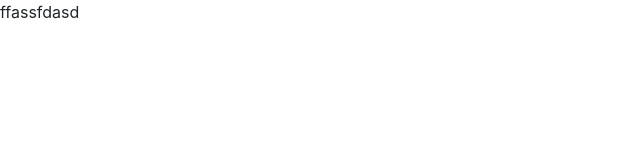
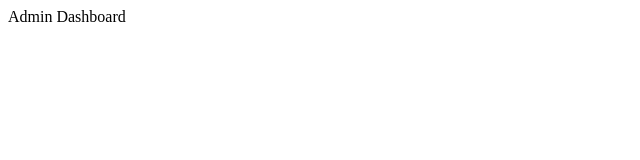
Before and after one commit to Thanh-Bao/Shop_Cay_Canh, a React (Create React App) app in the folder BonsaiShop/ClientApp/: page /quantri/trangchu in a window 1280 px wide. Shown: the top 160 px of the page, without its empty margins (0-640 px from the left). Built offline with nearby package versions, Linux system fonts and the light colour scheme.

Commit message:
Routing App

```diff
--- a/BonsaiShop/ClientApp/package.json
+++ b/BonsaiShop/ClientApp/package.json
@@ -14,7 +14,7 @@
     "react-dom": "16.11.0",
     "react-redux": "^7.2.3",
     "react-router": "5.1.2",
-    "react-router-dom": "5.1.2",
+    "react-router-dom": "^5.1.2",
     "react-scripts": "^3.4.4",
     "reactstrap": "8.1.1",
     "redux": "^4.0.5",
--- a/BonsaiShop/ClientApp/src/App.js
+++ b/BonsaiShop/ClientApp/src/App.js
@@ -1,13 +1,21 @@
 import React, { Component } from 'react';
 import { connect } from 'react-redux';
+import { BrowserRouter as Router, Link, Route, Switch } from 'react-router-dom';
+
+import CustomerRouter from './components/Router/CustomerRouter';
+import AdminRouter from './components/Router/AdminRouter'
+import Unauthorized from './components/Utility/Unauthorized';
+
+
+
 class App extends Component {
     render() {
         return (
-            <div>
-                <div>ffassfdasd
-                    {console.log(this.props.kkk)}
-                </div>
-            </div>
+            <Router>
+                <Route exact path="/KhongCoQuyenTruyCap" component={Unauthorized} />
+                <CustomerRouter />
+                <AdminRouter />
+            </Router>
         );
     }
 }
--- /dev/null
+++ b/BonsaiShop/ClientApp/src/components/Admin/Dashboard.js
@@ -0,0 +1,13 @@
+import React, { Component } from 'react';
+
+class Dashboard extends Component {
+    render() {
+        return (
+            <div>
+                Admin Dashboard
+            </div>
+        );
+    }
+}
+
+export default Dashboard;
--- /dev/null
+++ b/BonsaiShop/ClientApp/src/components/Admin/UsersManagement.js
@@ -0,0 +1,13 @@
+import React, { Component } from 'react';
+
+class UsersManagement extends Component {
+    render() {
+        return (
+            <div>
+                Admin : User Management
+            </div>
+        );
+    }
+}
+
+export default UsersManagement;
--- /dev/null
+++ b/BonsaiShop/ClientApp/src/components/Customer/Home.js
@@ -0,0 +1,13 @@
+import React, { Component } from 'react';
+
+class Home extends Component {
+    render() {
+        return (
+            <div>
+                Customer Home
+            </div>
+        );
+    }
+}
+
+export default Home;
--- /dev/null
+++ b/BonsaiShop/ClientApp/src/components/Customer/ProductDetail.js
@@ -0,0 +1,13 @@
+import React, { Component } from 'react';
+
+class ProductDetail extends Component {
+    render() {
+        return (
+            <div>
+                Customer : Product Detail
+            </div>
+        );
+    }
+}
+
+export default ProductDetail;
--- /dev/null
+++ b/BonsaiShop/ClientApp/src/components/Router/AdminRouter.js
@@ -0,0 +1,21 @@
+import React, { Component } from 'react';
+import { BrowserRouter as Router, Link, Route, Switch } from 'react-router-dom';
+
+import Dashboard from '../Admin/Dashboard';
+import UserManagement from '../Admin/UsersManagement';
+import ProtectedRoute from './ProtectedRoute';
+import NoMatch from '../Utility/PageNotFound';
+
+class AdminRouter extends Component {
+    render() {
+        return (
+            <Switch>
+                <ProtectedRoute  path="/quantri/trangchu" component={Dashboard} isAuth={true} />
+                <ProtectedRoute  path="/quantri/quanlynguoidung" component={UserManagement} isAuth={false} />
+                <Route exact component={NoMatch} />
+            </Switch>
+        );
+    }
+}
+
+export default AdminRouter;
--- /dev/null
+++ b/BonsaiShop/ClientApp/src/components/Router/CustomerRouter.js
@@ -0,0 +1,18 @@
+import React, { Component } from 'react';
+import { BrowserRouter as Router, Link, Route, Switch } from 'react-router-dom';
+
+import Home from '../Customer/Home';
+import ProductDetail from '../Customer/ProductDetail';
+
+class CustomerRouter extends Component {
+    render() {
+        return (
+            <Switch>
+                <Route exact path="/" component={Home} />
+                <Route exact path="/productDetail" component={ProductDetail} />
+            </Switch>
+        );
+    }
+}
+
+export default CustomerRouter;
--- /dev/null
+++ b/BonsaiShop/ClientApp/src/components/Router/ProtectedRoute.js
@@ -0,0 +1,18 @@
+import React from 'react';
+import { Route, Redirect } from 'react-router-dom';
+
+
+
+function ProtectedRoute({ isAuth: isAuth, component: Component, ...rest }) {
+    return (
+        <Route exact {...rest} render={(props) => {
+            if (isAuth) {
+                return <Component />
+            } else {
+                return <Redirect to={{ pathname: '/KhongCoQuyenTruyCap', state: { from: props.location } }} />
+            }
+        }} />
+    )
+}
+
+export default ProtectedRoute
--- /dev/null
+++ b/BonsaiShop/ClientApp/src/components/Utility/PageNotFound.js
@@ -0,0 +1,13 @@
+import React, { Component } from 'react';
+
+class PageNotFound extends Component {
+    render() {
+        return (
+            <div>
+                404
+            </div>
+        );
+    }
+}
+
+export default PageNotFound;
--- /dev/null
+++ b/BonsaiShop/ClientApp/src/components/Utility/Unauthorized.js
@@ -0,0 +1,13 @@
+import React, { Component } from 'react';
+
+class Unauthorized extends Component {
+    render() {
+        return (
+            <div>
+                KHÔNG CÓ QUYỀN TRUY CẬP
+            </div>
+        );
+    }
+}
+
+export default Unauthorized;
--- a/BonsaiShop/ClientApp/src/index.js
+++ b/BonsaiShop/ClientApp/src/index.js
@@ -1,4 +1,4 @@
-import 'bootstrap/dist/css/bootstrap.css';
+import { BrowserRouter as Router } from "react-router-dom";
 import React from 'react';
 import ReactDOM from 'react-dom';
 import Store from './Store';
@@ -9,7 +9,9 @@ const rootElement = document.getElementById('root');
 
 ReactDOM.render(
     <Provider store={Store}>
-        <App />
+        <Router >
+            <App />
+        </Router>
     </Provider>
     ,
     rootElement);
```
